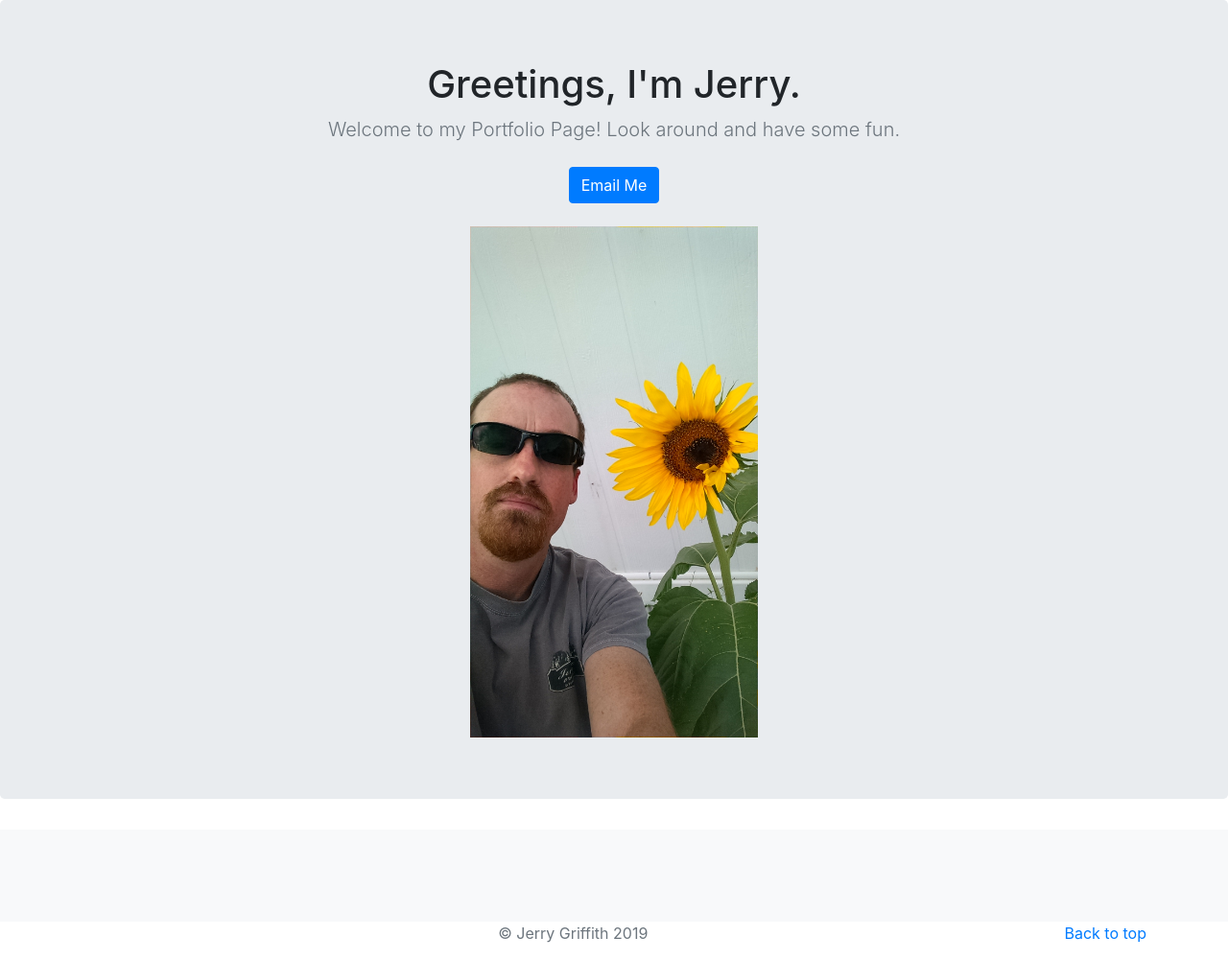
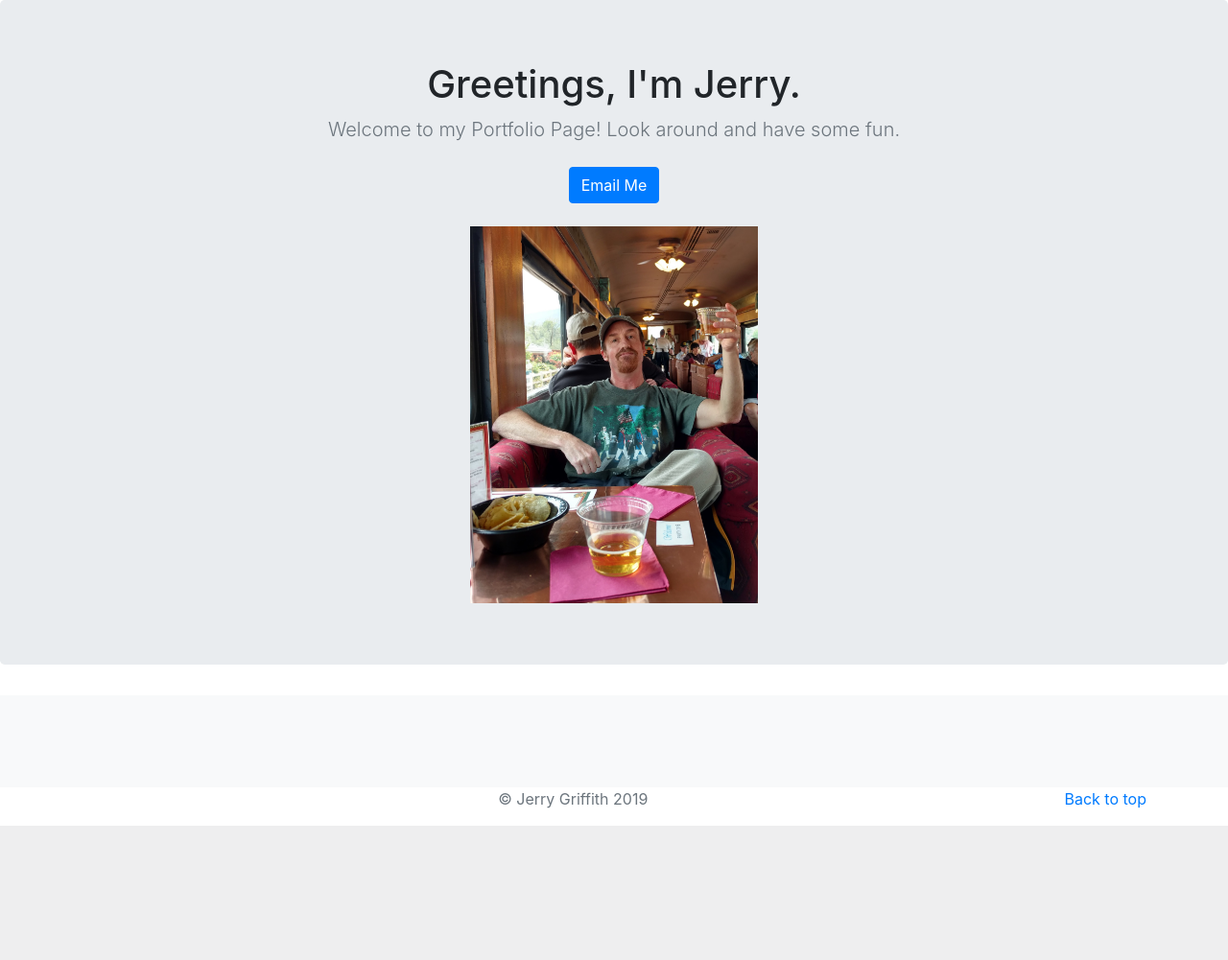
Before and after one commit to DiggerofOz/portfolio-project, a Django app: page / in a window 1280 px wide. Shown: the part 56-1057 px from the top of the page at 96% size. After the commit the page ends 917 px from the top, so only its background shows below. Run offline with Django 3.2, Linux system fonts and the light colour scheme; data that the repository does not hold is empty; some libraries are stand-ins or nearby versions.

Commit message:
Final polish, ready to go live!

```diff
--- a/jobs/templates/jobs/home.html
+++ b/jobs/templates/jobs/home.html
@@ -45,7 +45,7 @@
         <p>
           <a href="mailto:diggerofoz@gmail.com" class="btn btn-primary my-2">Email Me</a>
         </p>
-        <img class="img-fluid" src="{% static 'sunnyme.jpg' %}" height=300 width=300/>
+        <img class="img-fluid" src="{% static 'VerdeRailroad.jpg' %}" height=300 width=300/>
       </div>
     </section>
 
```
Also changed, not shown: portfolio/static/NorthRim.jpg (added), portfolio/static/VerdeRailroad.jpg (added).
